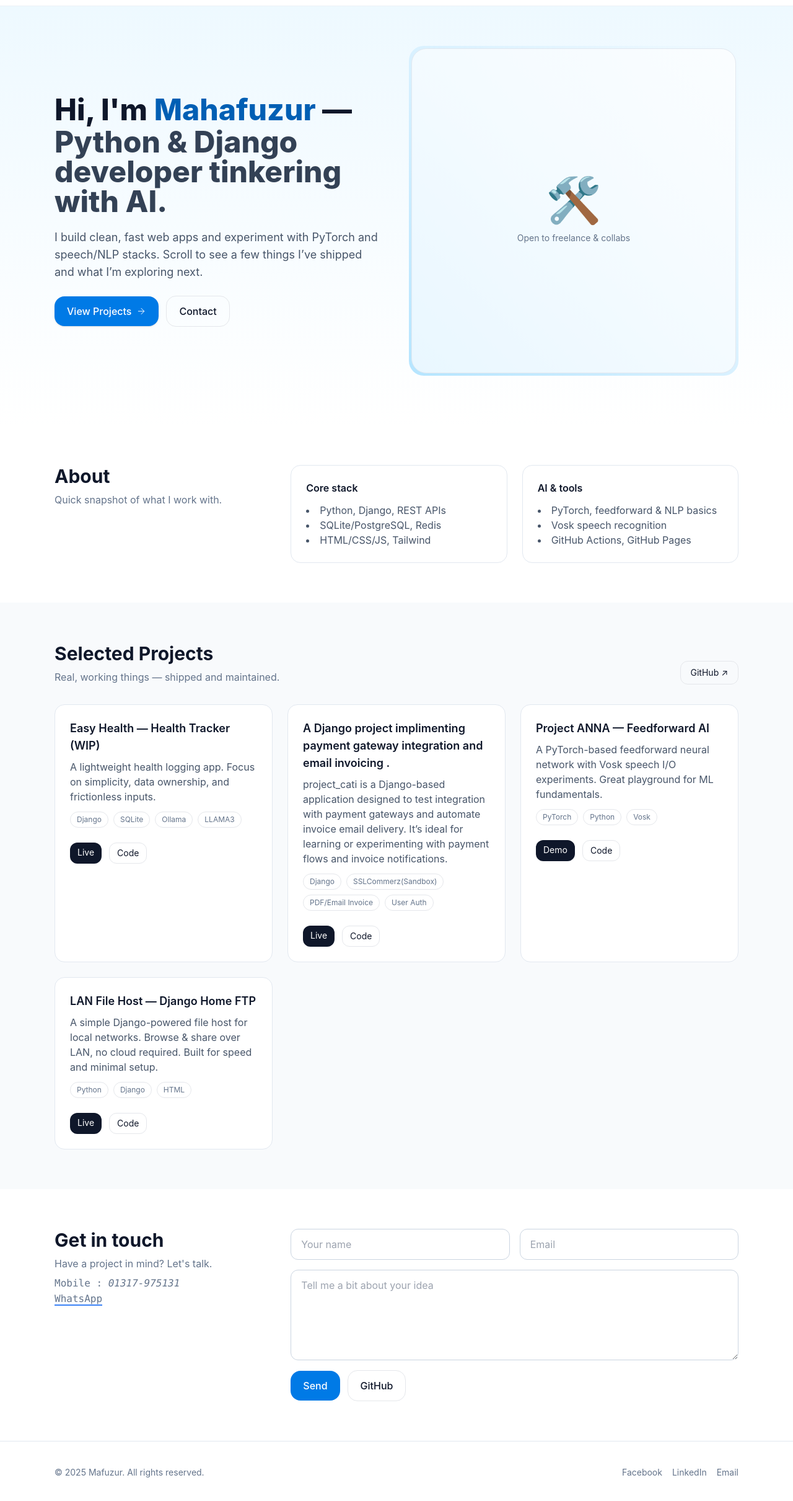
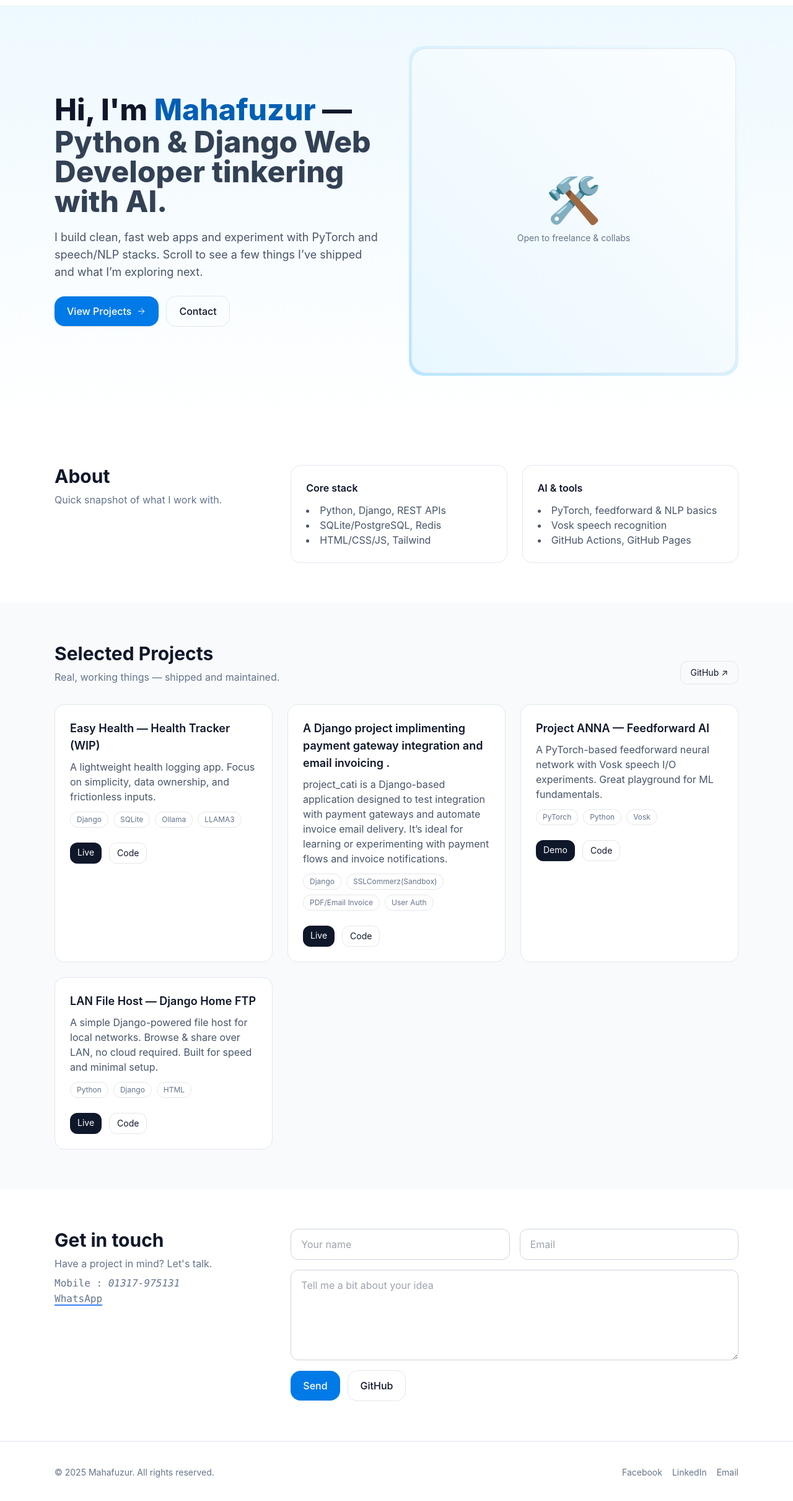
Before and after one commit to Mafuzur22/justme, a plain HTML site: page index.html in a window 1280 px wide. Shown: the part 49-2470 px from the top of the page at 62% size. Drawn offline with nearby package versions, Linux system fonts and the light colour scheme.

Commit message:
Update index.html

```diff
--- a/index.html
+++ b/index.html
@@ -75,7 +75,7 @@
       <div class="reveal">
         <h1 class="text-4xl sm:text-5xl font-extrabold leading-tight">
           Hi, I'm <span class="text-brand-700 dark:text-brand-400">Mahafuzur</span> —
-          <span class="block mt-1 text-slate-700 dark:text-slate-300">Python & Django developer tinkering with AI.</span>
+          <span class="block mt-1 text-slate-700 dark:text-slate-300">Python & Django Web Developer tinkering with AI.</span>
         </h1>
         <p class="mt-5 text-lg text-slate-600 dark:text-slate-400 max-w-prose">I build clean, fast web apps and experiment with PyTorch and speech/NLP stacks. Scroll to see a few things I’ve shipped and what I’m exploring next.</p>
         <div class="mt-6 flex items-center gap-3">
@@ -246,7 +246,7 @@
 
   <footer class="py-10 border-t border-slate-200 dark:border-slate-800">
     <div class="max-w-6xl mx-auto px-4 sm:px-6 flex flex-col sm:flex-row items-center justify-between gap-4">
-      <p class="text-sm text-slate-500">© <span id="year"></span> Mafuzur. All rights reserved.</p>
+      <p class="text-sm text-slate-500">© <span id="year"></span> Mahafuzur. All rights reserved.</p>
       <div class="flex items-center gap-4 text-sm text-slate-500">
         <a class="hover:text-brand-600" href="https://www.facebook.com/people/Mahafuzur-Rahaman/61579721319071/" target="_blank" rel="noopener">Facebook</a>
         <a class="hover:text-brand-600" href="https://www.linkedin.com/in/mafuzur22/" target="_blank" rel="noopener">LinkedIn</a>
```
